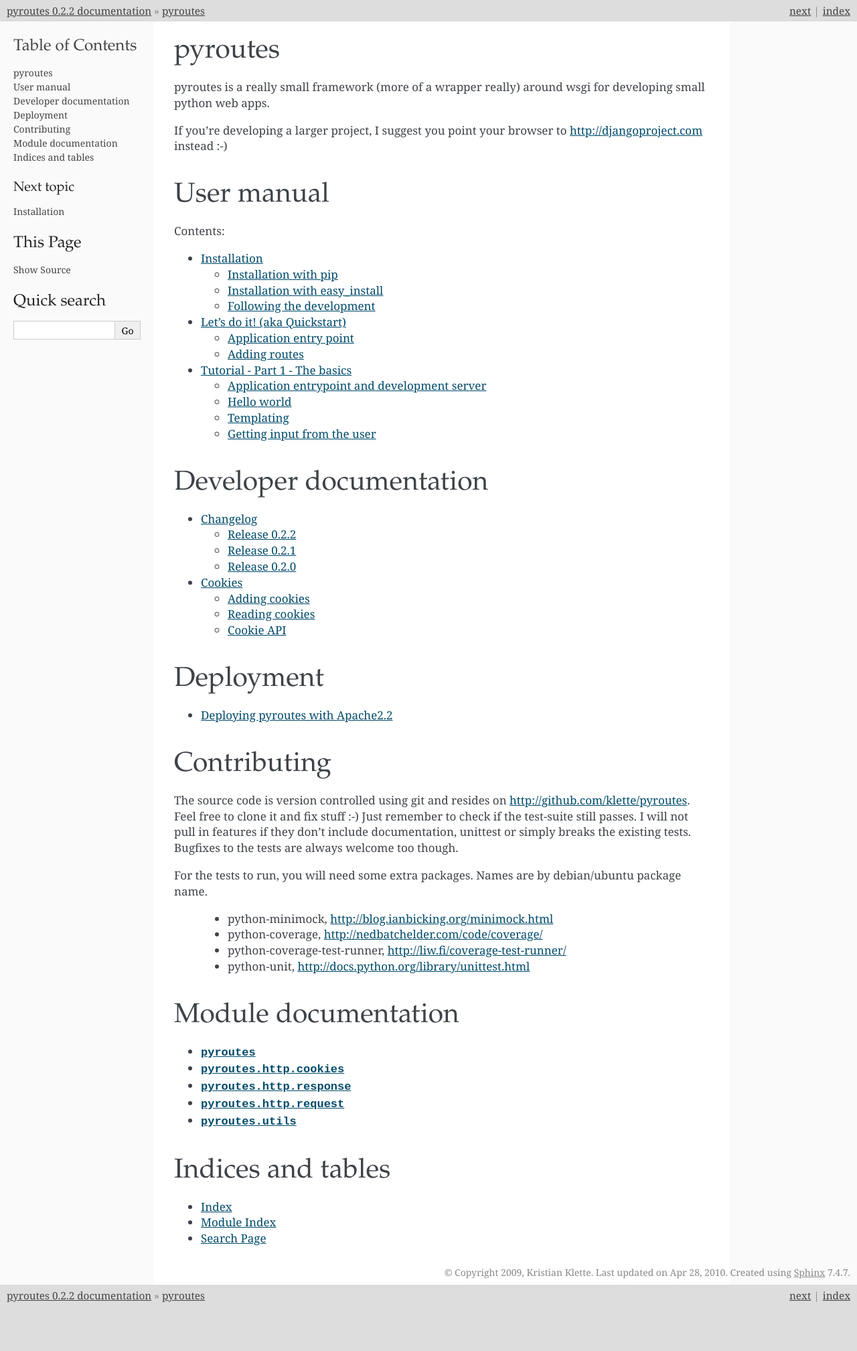
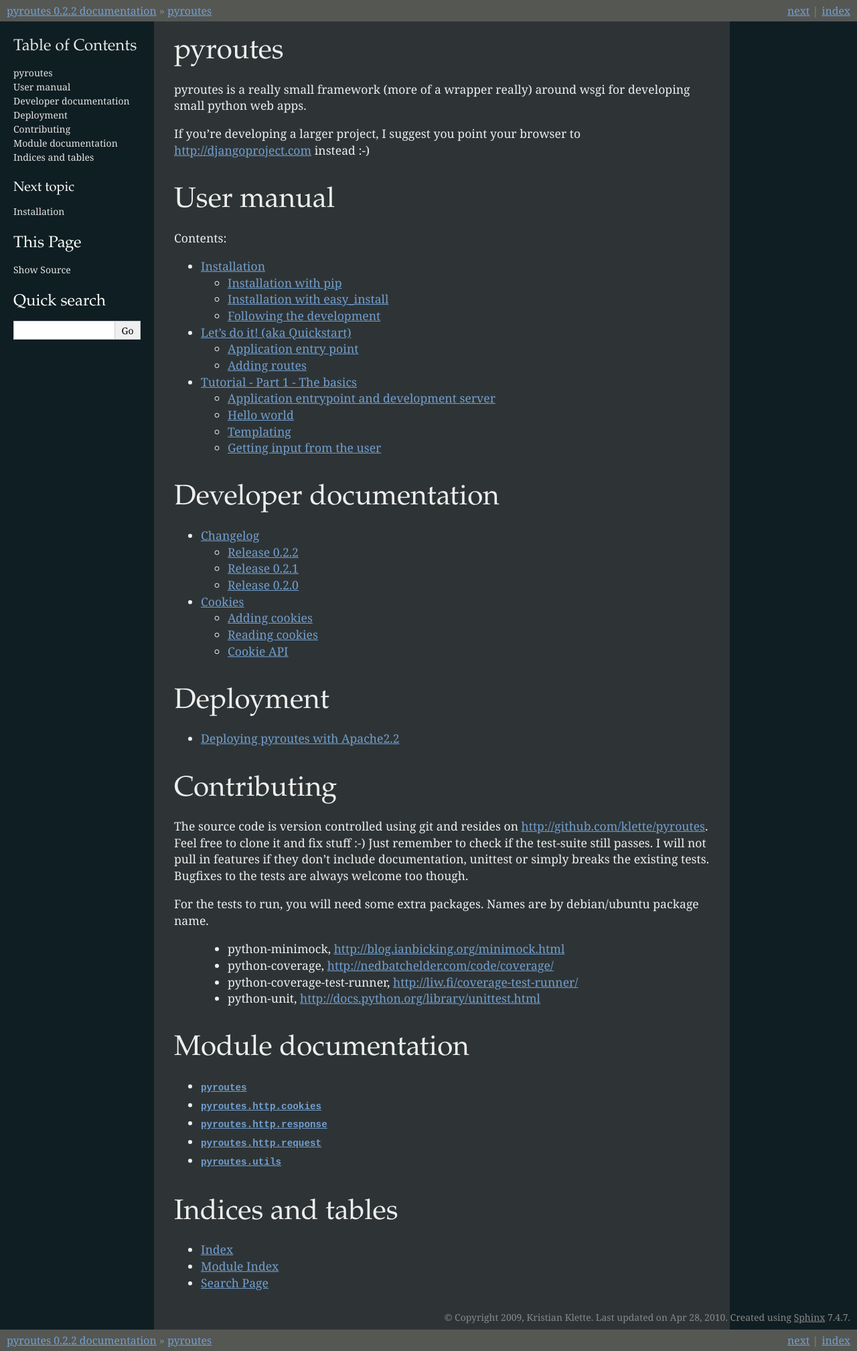
Before and after one commit to klette/pyroutes, a Sphinx documentation site: the page built from doc/index.rst, in a window 1280 px wide. Shown: the whole page at 67% size. Built offline with Sphinx 7.4.7, drawn with Linux system fonts in a browser that asks for light colours; before the commit the page ends 1950 px from its top, so only the background shows below that.

Commit message:
New colorscheme for documentation

```diff
--- a/doc/_static/pygments.css
+++ b/doc/_static/pygments.css
@@ -26,9 +26,9 @@
 .nc { color: #445588; font-weight: bold } /* Name.Class */
 .no { color: #ff99ff } /* Name.Constant */
 .ni { color: #800080 } /* Name.Entity */
-.ne { color: #990000; font-weight: bold } /* Name.Exception */
-.nf { color: #990000; font-weight: bold } /* Name.Function */
-.nn { color: #555555 } /* Name.Namespace */
+.ne { color: #EF2929; font-weight: bold } /* Name.Exception */
+.nf { color: #EF2929; font-weight: bold } /* Name.Function */
+.nn { color: #E9B96E } /* Name.Namespace */
 .nt { color: #000080 } /* Name.Tag */
 .nv { color: purple } /* Name.Variable */
 .ow { font-weight: bold } /* Operator.Word */
--- a/doc/_static/pyroutes.css
+++ b/doc/_static/pyroutes.css
@@ -15,15 +15,16 @@
 
 body {
     font-family: 'Georgia', serif;
-    font-size: 17px;
-    background-color: #ddd;
-    color: #000;
+    font-size: 1.1em;
+    background-color: #555753;
+    color: #EEEEEC;
     margin: 0;
     padding: 0;
 }
 
 div.document {
-    background: #fafafa;
+    background: #D3D7CF;
+    background: #0F1E23;
 }
 
 div.documentwrapper {
@@ -40,8 +41,8 @@ hr {
 }
 
 div.body {
-    background-color: #ffffff;
-    color: #3E4349;
+    background-color: #2E3436;
+    color: #EEEEEC;
     padding: 0 30px 30px 30px;
     min-height: 34em;
 }
@@ -76,7 +77,7 @@ div.related ul {
 }
 
 div.related a {
-    color: #444;
+    color: #729FCF;
 }
 
 div.sphinxsidebar {
@@ -97,7 +98,7 @@ div.sphinxsidebarwrapper p.logo {
 div.sphinxsidebar h3,
 div.sphinxsidebar h4 {
     font-family: 'Garamond', 'Georgia', serif;
-    color: #222;
+    color: white;
     font-size: 24px;
     font-weight: normal;
     margin: 20px 0 5px 0;
@@ -109,22 +110,22 @@ div.sphinxsidebar h4 {
 }
 
 div.sphinxsidebar h3 a {
-    color: #444;
+    color: #e6e6e6;
 }
 
 div.sphinxsidebar p {
-    color: #555;
+    color: #e6e6e6;
     margin: 10px 0;
 }
 
 div.sphinxsidebar ul {
     margin: 10px 0;
     padding: 0;
-    color: #000;
+    color: #e6e6e6;
 }
 
 div.sphinxsidebar a {
-    color: #444;
+    color: #e6e6e6;
     text-decoration: none;
 }
 
@@ -141,12 +142,12 @@ div.sphinxsidebar input {
 /* -- body styles ----------------------------------------------------------- */
 
 a {
-    color: #004B6B;
+    color: #729FCF;
     text-decoration: underline;
 }
 
 a:hover {
-    color: #6D4100;
+    color: #3465A4;
     text-decoration: underline;
 }
 
@@ -174,7 +175,7 @@ div.body h5 { font-size: 100%; }
 div.body h6 { font-size: 100%; }
 
 a.headerlink {
-    color: white;
+    color: #3465A4;
     padding: 0 4px;
     text-decoration: none;
 }
@@ -210,16 +211,18 @@ div.admonition p.last {
 }
 
 div.highlight{
-    background-color: white;
+    background-color: #333;
 }
 
 dt:target, .highlight {
-    background: #FAF3E8;
+    background: #333;
 }
 
 div.note {
     background-color: #eee;
     border: 1px solid #ccc;
+    margin: 0.7em;
+    color: #333;
 }
 
 div.seealso {
@@ -234,6 +237,8 @@ div.topic {
 div.warning {
     background-color: #ffe4e4;
     border: 1px solid #f66;
+    margin: 0.7em;
+    color: #333;
 }
 
 p.admonition-title {
@@ -245,7 +250,8 @@ p.admonition-title:after {
 }
 
 pre, tt {
-    font-family: 'Consolas', 'Menlo', 'Deja Vu Sans Mono', 'Bitstream Vera Sans Mono', monospace;
+    font-family: 'terminus', 'Consolas', 'Menlo', 'Deja Vu Sans Mono',
+    'Bitstream Vera Sans Mono', monospace;
     font-size: 0.9em;
 }
 
@@ -313,10 +319,11 @@ dl dd {
 }
 
 pre {
-    background: #eee;
+    background: #333;
     padding: 7px 30px;
-    margin: 15px -30px;
+    margin: 0.7em;
     line-height: 1.3em;
+    border: 1px solid #e6e6e6;
 }
 
 dl pre {
@@ -330,13 +337,14 @@ dl dl pre {
 }
 
 tt {
-    background-color: #ecf0f3;
-    color: #222;
+    background-color: #333;
+    color: #729FCF;
     /* padding: 1px 2px; */
 }
 
 tt.xref, a tt {
-    background-color: #FBFBFB;
+/*    background-color: #FBFBFB;
+*/
 }
 
 a:hover tt {
```
